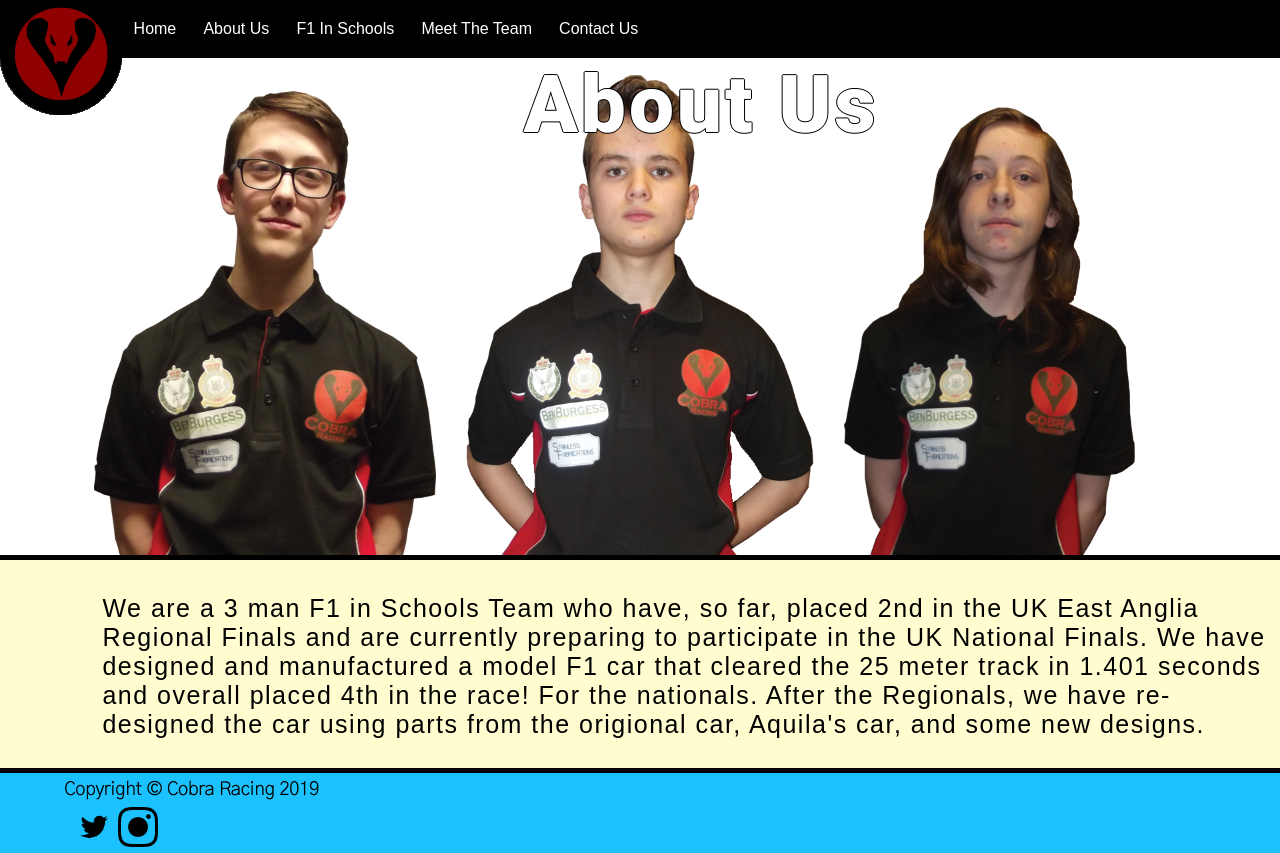
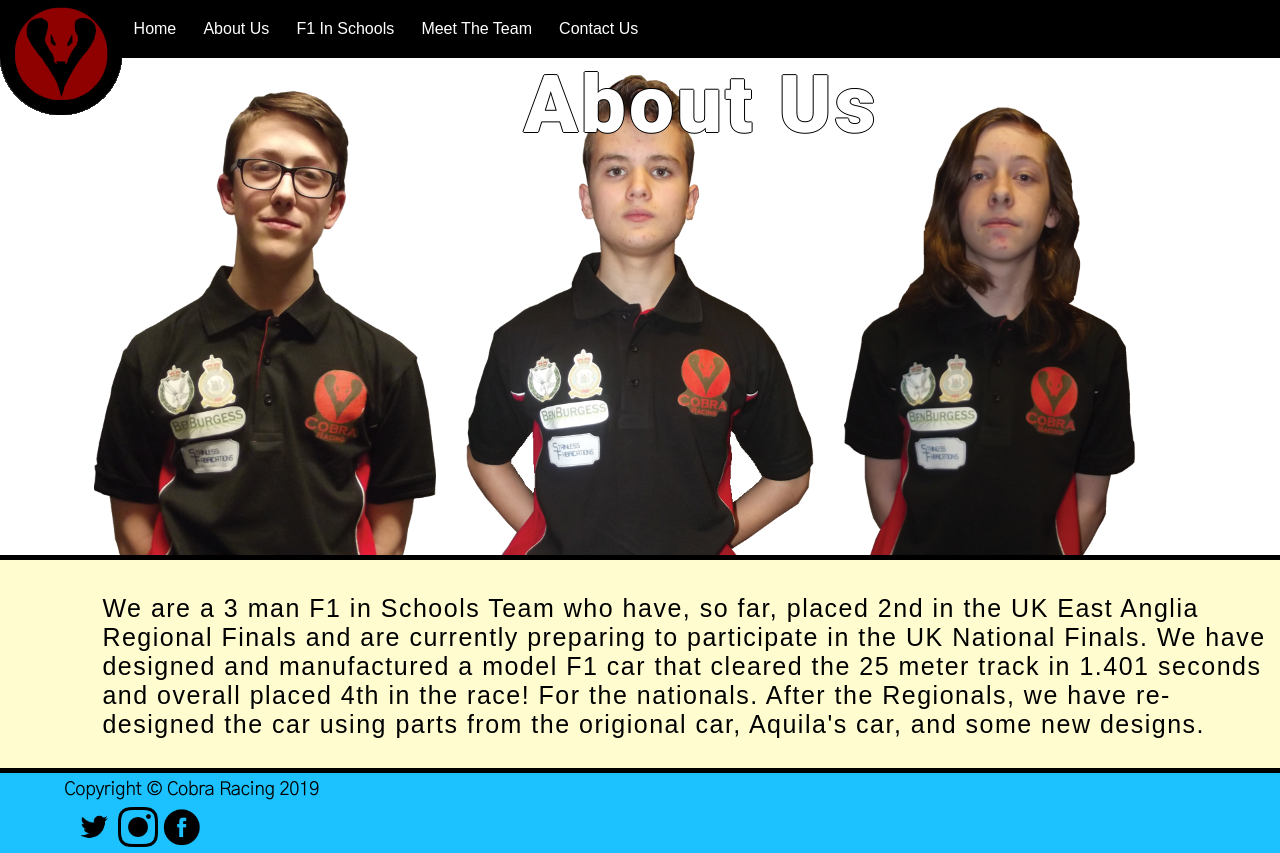
Before and after one commit to Kieran-Everett/cobra-racing-website, a plain HTML site: page about.html in a window 1280 px wide. Drawn offline with Linux system fonts and the light colour scheme.

Commit message:
Added the facebook link
The facebook link was only on the index page so I added it onto the other 4 pages for consistency.

```diff
--- a/about.html
+++ b/about.html
@@ -69,6 +69,7 @@ height="0" width="0" style="display:none;visibility:hidden"></iframe></noscript>
 			<h3>Copyright &copy; Cobra Racing 2019</h3>
 			<a id="twitter" target="_blank" href="https://twitter.com/cobraracingf1"><img src="assets/twitter.png"></a>
 			<a id="instagram" target="_blank" href="https://www.instagram.com/cobra.racing/"><img src="assets/instagram.png"></a>
+			<a id="facebook" target="_blank" href="https://www.facebook.com/CobraRacingF1/"><img src="assets/facebook.png"></a>
 <!--		<a id="youtube" target="_blank" href=""><img src="assets/youtube.png"></a>                                    -->
 		</div>
 
```
Also changed, not shown: contact.html (+1 -0 lines), f1-in-schools.html (+1 -0 lines), team.html (+1 -0 lines).
